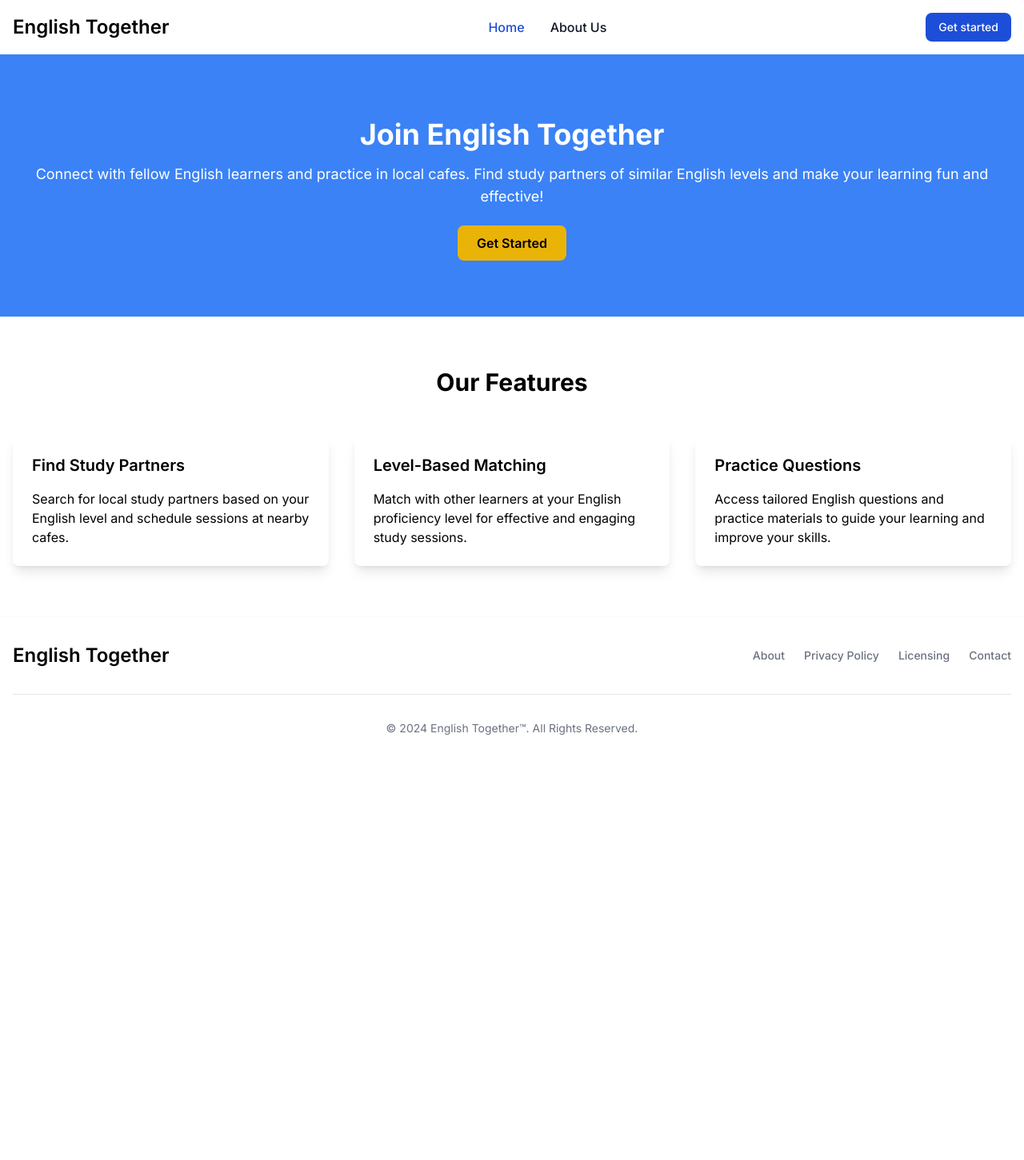
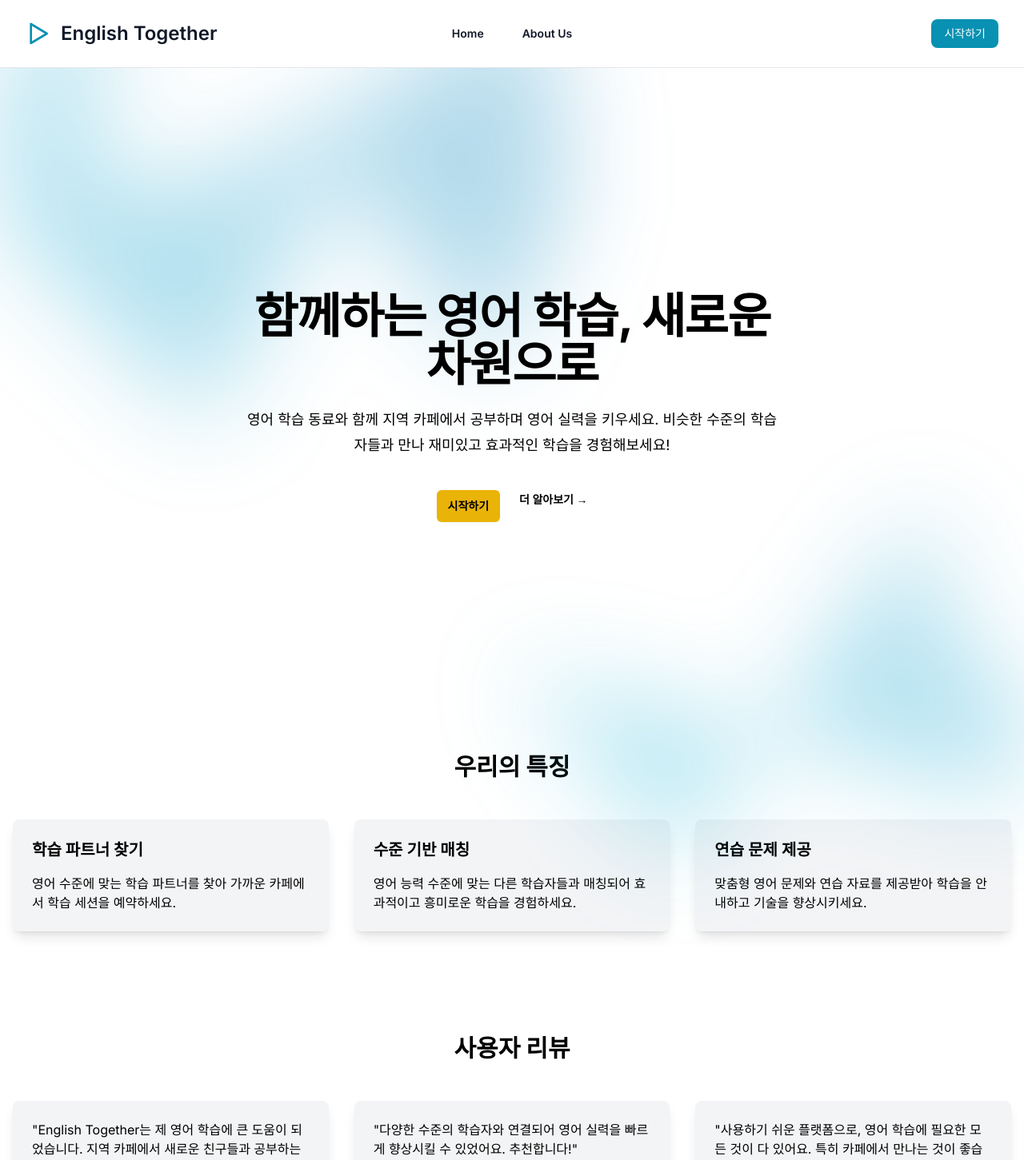
Before and after one commit to together-english/together-english-frontend, a Next.js app: page / in a window 1280 px wide. Shown: the top 1451 px of the page at 80% size. Before the commit the page ends 953 px from the top, so only its background shows below. Built offline with nearby package versions, Linux system fonts and the light colour scheme.

Commit message:
update design

```diff
--- a/app/(with-nav)/(home)/page.tsx
+++ b/app/(with-nav)/(home)/page.tsx
@@ -1,58 +1,130 @@
-import Image from "next/image";
-import "../../../styles/globals.css";
 import Link from "next/link";
 
 export default function Home() {
   return (
     <div>
-      <section className="bg-blue-500 dark:bg-blue-700 text-white py-20">
-        <div className="max-w-screen-xl mx-auto px-4 text-center">
-          <h1 className="text-4xl font-bold mb-4">Join English Together</h1>
-          <p className="text-lg mb-8">
-            Connect with fellow English learners and practice in local cafes.
-            Find study partners of similar English levels and make your learning
-            fun and effective!
-          </p>
-          <Link
-            href="/register"
-            className="bg-yellow-500 text-black py-3 px-6 rounded-lg font-semibold hover:bg-yellow-600"
-          >
-            Get Started
-          </Link>
+      {/* Hero Section */}
+      <section className="relative isolate px-6 pt-14 lg:px-8 bg-white text-black">
+        <div className="inset-0 -z-10 transform-gpu overflow-hidden blur-3xl sm:-top-80 absolute">
+          <div
+            style={{
+              clipPath:
+                "polygon(74.1% 44.1%, 100% 61.6%, 97.5% 26.9%, 85.5% 0.1%, 80.7% 2%, 72.5% 32.5%, 60.2% 62.4%, 52.4% 68.1%, 47.5% 58.3%, 45.2% 34.5%, 27.5% 76.7%, 0.1% 64.9%, 17.9% 100%, 27.6% 76.8%, 76.1% 97.7%, 74.1% 44.1%)",
+            }}
+            className="relative left-[calc(50%-11rem)] aspect-[1155/678] w-[36.125rem] -translate-x-1/2 rotate-[30deg] bg-gradient-to-tr from-[#00b4d8] to-[#0077b6] opacity-30 sm:left-[calc(50%-30rem)] sm:w-[72.1875rem]"
+          />
+        </div>
+        <div className="mx-auto max-w-2xl py-32 sm:py-48 lg:py-56">
+          <div className="text-center">
+            <h1 className="text-4xl font-bold tracking-tight sm:text-6xl">
+              함께하는 영어 학습, 새로운 차원으로
+            </h1>
+            <p className="mt-6 text-lg leading-8">
+              영어 학습 동료와 함께 지역 카페에서 공부하며 영어 실력을 키우세요.
+              비슷한 수준의 학습자들과 만나 재미있고 효과적인 학습을
+              경험해보세요!
+            </p>
+            <div className="mt-10 flex justify-center gap-x-6">
+              <Link
+                href="/register"
+                className="rounded-md bg-yellow-500 px-3.5 py-2.5 text-sm font-semibold text-black shadow-sm hover:bg-yellow-600"
+              >
+                시작하기
+              </Link>
+              <Link
+                href="/about-us"
+                className="text-sm font-semibold leading-6 text-black"
+              >
+                더 알아보기 <span aria-hidden="true">→</span>
+              </Link>
+            </div>
+          </div>
+        </div>
+        <div
+          aria-hidden="true"
+          className="absolute inset-x-0 top-[calc(100%-13rem)] -z-10 transform-gpu overflow-hidden blur-3xl sm:top-[calc(100%-30rem)]"
+        >
+          <div
+            style={{
+              clipPath:
+                "polygon(74.1% 44.1%, 100% 61.6%, 97.5% 26.9%, 85.5% 0.1%, 80.7% 2%, 72.5% 32.5%, 60.2% 62.4%, 52.4% 68.1%, 47.5% 58.3%, 45.2% 34.5%, 27.5% 76.7%, 0.1% 64.9%, 17.9% 100%, 27.6% 76.8%, 76.1% 97.7%, 74.1% 44.1%)",
+            }}
+            className="relative left-[calc(50%+3rem)] aspect-[1155/678] w-[36.125rem] -translate-x-1/2 bg-gradient-to-tr from-[#00b4d8] to-[#0077b6] opacity-30 sm:left-[calc(50%+36rem)] sm:w-[72.1875rem]"
+          />
         </div>
       </section>
 
-      <section className="py-16">
+      {/* Features Section */}
+      <section className="py-16 bg-white">
         <div className="max-w-screen-xl mx-auto px-4">
-          <h2 className="text-3xl font-bold text-center mb-12">Our Features</h2>
+          <h2 className="text-3xl font-bold text-center mb-12 text-black">
+            우리의 특징
+          </h2>
           <div className="grid grid-cols-1 md:grid-cols-3 gap-8">
-            {/* 기능 1 */}
-            <div className="bg-white dark:bg-gray-800 p-6 rounded-lg shadow-lg">
-              <h3 className="text-xl font-semibold mb-4">
-                Find Study Partners
+            {/* Feature 1 */}
+            <div className="bg-gray-100 p-6 rounded-lg shadow-lg">
+              <h3 className="text-xl font-semibold mb-4 text-black">
+                학습 파트너 찾기
               </h3>
               <p>
-                Search for local study partners based on your English level and
-                schedule sessions at nearby cafes.
+                영어 수준에 맞는 학습 파트너를 찾아 가까운 카페에서 학습 세션을
+                예약하세요.
               </p>
             </div>
-            {/* 기능 2 */}
-            <div className="bg-white dark:bg-gray-800 p-6 rounded-lg shadow-lg">
-              <h3 className="text-xl font-semibold mb-4">
-                Level-Based Matching
+            {/* Feature 2 */}
+            <div className="bg-gray-100 p-6 rounded-lg shadow-lg">
+              <h3 className="text-xl font-semibold mb-4 text-black">
+                수준 기반 매칭
               </h3>
               <p>
-                Match with other learners at your English proficiency level for
-                effective and engaging study sessions.
+                영어 능력 수준에 맞는 다른 학습자들과 매칭되어 효과적이고
+                흥미로운 학습을 경험하세요.
               </p>
             </div>
-            {/* 기능 3 */}
-            <div className="bg-white dark:bg-gray-800 p-6 rounded-lg shadow-lg">
-              <h3 className="text-xl font-semibold mb-4">Practice Questions</h3>
+            {/* Feature 3 */}
+            <div className="bg-gray-100 p-6 rounded-lg shadow-lg">
+              <h3 className="text-xl font-semibold mb-4 text-black">
+                연습 문제 제공
+              </h3>
               <p>
-                Access tailored English questions and practice materials to
-                guide your learning and improve your skills.
+                맞춤형 영어 문제와 연습 자료를 제공받아 학습을 안내하고 기술을
+                향상시키세요.
               </p>
+            </div>
+          </div>
+        </div>
+      </section>
+
+      {/* User Reviews Section */}
+      <section className="py-16 bg-white">
+        <div className="max-w-screen-xl mx-auto px-4">
+          <h2 className="text-3xl font-bold text-center mb-12 text-black">
+            사용자 리뷰
+          </h2>
+          <div className="grid grid-cols-1 md:grid-cols-2 lg:grid-cols-3 gap-8">
+            {/* Review 1 */}
+            <div className="bg-gray-100 p-6 rounded-lg shadow-lg">
+              <p className="text-black mb-4">
+                "English Together는 제 영어 학습에 큰 도움이 되었습니다. 지역
+                카페에서 새로운 친구들과 공부하는 것은 정말 재미있어요!"
+              </p>
+              <p className="font-semibold text-black">- 김지민</p>
+            </div>
+            {/* Review 2 */}
+            <div className="bg-gray-100 p-6 rounded-lg shadow-lg">
+              <p className="text-black mb-4">
+                "다양한 수준의 학습자와 연결되어 영어 실력을 빠르게 향상시킬 수
+                있었어요. 추천합니다!"
+              </p>
+              <p className="font-semibold text-black">- 이수영</p>
+            </div>
+            {/* Review 3 */}
+            <div className="bg-gray-100 p-6 rounded-lg shadow-lg">
+              <p className="text-black mb-4">
+                "사용하기 쉬운 플랫폼으로, 영어 학습에 필요한 모든 것이 다
+                있어요. 특히 카페에서 만나는 것이 좋습니다."
+              </p>
+              <p className="font-semibold text-black">- 박민수</p>
             </div>
           </div>
         </div>
--- a/components/layout/footer.tsx
+++ b/components/layout/footer.tsx
@@ -1,43 +1,78 @@
+"use client";
+
 export default function Footer() {
   return (
-    <footer className="bg-white shadow dark:bg-gray-900">
+    <footer className="bg-white shadow-md dark:bg-gray-800">
       <div className="w-full max-w-screen-xl mx-auto p-4 md:py-8">
-        <div className="sm:flex sm:items-center sm:justify-between">
+        <div className="flex flex-col sm:flex-row sm:items-center sm:justify-between">
+          {/* 좌측: 사이트 이름 */}
           <a
             href="/"
             className="flex items-center mb-4 sm:mb-0 space-x-3 rtl:space-x-reverse"
           >
-            <span className="self-center text-2xl font-semibold whitespace-nowrap dark:text-white">
+            <svg
+              className="w-8 h-8 text-cyan-600 dark:text-cyan-400"
+              fill="none"
+              stroke="currentColor"
+              viewBox="0 0 24 24"
+              xmlns="http://www.w3.org/2000/svg"
+            >
+              <path
+                strokeLinecap="round"
+                strokeLinejoin="round"
+                strokeWidth="2"
+                d="M5 3v18l15-9L5 3z"
+              ></path>
+            </svg>
+            <span className="self-center text-2xl font-semibold text-gray-900 dark:text-white">
               English Together
             </span>
           </a>
+
+          {/* 중앙: 링크들 */}
           <ul className="flex flex-wrap items-center mb-6 text-sm font-medium text-gray-500 sm:mb-0 dark:text-gray-400">
             <li>
-              <a href="/about-us" className="hover:underline me-4 md:me-6">
+              <a
+                href="/about-us"
+                className="hover:text-cyan-600 dark:hover:text-cyan-400 me-4 md:me-6"
+              >
                 About
               </a>
             </li>
             <li>
-              <a href="/policy" className="hover:underline me-4 md:me-6">
+              <a
+                href="/policy"
+                className="hover:text-cyan-600 dark:hover:text-cyan-400 me-4 md:me-6"
+              >
                 Privacy Policy
               </a>
             </li>
             <li>
-              <a href="/license" className="hover:underline me-4 md:me-6">
+              <a
+                href="/license"
+                className="hover:text-cyan-600 dark:hover:text-cyan-400 me-4 md:me-6"
+              >
                 Licensing
               </a>
             </li>
             <li>
-              <a href="/contact" className="hover:underline">
+              <a
+                href="/contact"
+                className="hover:text-cyan-600 dark:hover:text-cyan-400"
+              >
                 Contact
               </a>
             </li>
           </ul>
         </div>
-        <hr className="my-6 border-gray-200 sm:mx-auto dark:border-gray-700 lg:my-8" />
+
+        {/* 구분선 */}
+        <hr className="my-6 border-gray-200 dark:border-gray-700 lg:my-8" />
+
+        {/* 저작권 정보 */}
         <span className="block text-sm text-gray-500 sm:text-center dark:text-gray-400">
-          © 2024{" "}
-          <a href="#" className="hover:underline">
+          © {new Date().getFullYear()}{" "}
+          <a href="#" className="hover:text-cyan-600 dark:hover:text-cyan-400">
             English Together™
           </a>
           . All Rights Reserved.
--- a/components/layout/navigation.tsx
+++ b/components/layout/navigation.tsx
@@ -1,21 +1,27 @@
 "use client";
 
-import { useAuth } from "@/contexts";
-import "@/styles/globals.css";
+import { useState } from "react";
+import { Dialog, DialogPanel } from "@headlessui/react";
+import { Bars3Icon, XMarkIcon } from "@heroicons/react/24/outline";
 import Link from "next/link";
 import { usePathname, useRouter } from "next/navigation";
+import { useAuth } from "@/contexts"; // 사용자 인증 상태를 관리하는 훅
+
+const navigation = [
+  { name: "Home", href: "/" },
+  { name: "About Us", href: "/about-us" },
+];
 
 export default function Navigation() {
+  const [mobileMenuOpen, setMobileMenuOpen] = useState(false);
   const path = usePathname();
   const router = useRouter();
   const { loggedUser, logout } = useAuth();
 
-  const getLinkClassName = (linkPath: String) => {
+  const getLinkClassName = (linkPath: string) => {
     const isActive = path === linkPath;
-    return `block py-2 px-3 md:p-0 rounded focus:outline-none ${
-      isActive
-        ? "text-blue-700 dark:text-blue-500"
-        : "text-gray-900 hover:bg-gray-100 md:hover:bg-trasparent md:hover:text-blue-700 md:dark:hover:text-blue-500 dark:text-white dark:hover:bg-gray-700 dark:hover:text-white md:dark:hover:bg-transparent"
+    return `text-gray-900 hover:text-cyan-600 ${
+      isActive ? "text-cyan-600" : ""
     }`;
   };
 
@@ -30,58 +36,148 @@ export default function Navigation() {
   };
 
   return (
-    <nav className="bg-white border-gray-200 dark:bg-gray-900">
-      <div className="max-w-screen-xl flex flex-wrap items-center justify-between mx-auto p-4">
-        <Link
-          href="/"
-          className="flex items-center space-x-3 rtl:space-x-reverse"
+    <header className="bg-white border-b border-gray-200 z-50">
+      <nav
+        aria-label="Global"
+        className="flex items-center justify-between p-6 lg:px-8"
       >
-          <span className="self-center text-2xl font-semibold whitespace-nowrap dark:text-white">
+        <div className="flex lg:flex-1">
+          <a href="/" className="flex items-center">
+            <span className="sr-only">English Together</span>
+            <svg
+              className="w-8 h-8 text-cyan-600"
+              fill="none"
+              stroke="currentColor"
+              viewBox="0 0 24 24"
+              xmlns="http://www.w3.org/2000/svg"
+            >
+              <path
+                strokeLinecap="round"
+                strokeLinejoin="round"
+                strokeWidth="2"
+                d="M5 3v18l15-9L5 3z"
+              ></path>
+            </svg>
+            <span className="text-2xl font-semibold text-gray-900 ml-3">
               English Together
             </span>
+          </a>
+        </div>
+        <div className="hidden lg:flex lg:gap-x-12">
+          {navigation.map((item) => (
+            <Link
+              key={item.name}
+              href={item.href}
+              className={`text-sm font-semibold ${getLinkClassName(item.href)}`} // font-semibold로 변경
+              aria-current={path === item.href ? "page" : undefined}
+            >
+              {item.name}
             </Link>
-        <div className="flex md:order-2 md:space-x-3 rtl:space-x-reverse">
-          {!loggedUser && (
+          ))}
+        </div>
+        <div className="hidden lg:flex lg:flex-1 lg:justify-end">
+          {!loggedUser ? (
             <button
               type="button"
               onClick={handleGetStartedClick}
-              className="text-white bg-blue-700 hover:bg-blue-800 focus:ring-4 focus:outline-none focus:ring-blue-300 font-medium rounded-lg text-sm px-4 py-2 text-center dark:bg-blue-600 dark:hover:bg-blue-700 dark:focus:ring-blue-800"
+              className="text-white bg-cyan-600 hover:bg-cyan-700 focus:outline-none focus:ring-4 focus:ring-cyan-300 font-medium rounded-lg text-sm px-4 py-2"
             >
-              Get started
+              시작하기
             </button>
-          )}
-          {loggedUser && (
+          ) : (
             <button
               type="button"
               onClick={onClickLogOut}
-              className="text-white scroll-m-3 bg-cyan-700 hover:bg-cyan-800 focus:ring-4 focus:outline-none focus:ring-cyan-300 font-medium rounded-lg text-sm px-4 py-2 text-center dark:bg-cyan-600 dark:hover:bg-cyan-700 dark:focus:ring-cyan-800"
+              className="text-white bg-red-600 hover:bg-red-700 focus:outline-none focus:ring-4 focus:ring-red-300 font-medium rounded-lg text-sm px-4 py-2"
             >
-              Log Out
+              로그아웃
             </button>
           )}
         </div>
-        <div
-          className="items-center justify-between hidden w-full md:flex md:w-auto md:order-1"
-          id="navbar-cta"
+        <div className="lg:hidden flex items-center">
+          <button
+            type="button"
+            onClick={() => setMobileMenuOpen(true)}
+            className="-m-2.5 inline-flex items-center justify-center p-2.5 text-gray-700"
           >
-          <ul className="flex flex-col font-medium p-4 md:p-0 mt-4 border border-gray-100 rounded-lg bg-gray-50 md:space-x-8 rtl:space-x-reverse md:flex-row md:mt-0 md:border-0 md:bg-white dark:bg-gray-800 md:dark:bg-gray-900 dark:border-gray-700">
-            <li>
+            <span className="sr-only">메뉴 열기</span>
+            <Bars3Icon className="h-6 w-6" />
+          </button>
+        </div>
+      </nav>
+
+      <Dialog
+        open={mobileMenuOpen}
+        onClose={() => setMobileMenuOpen(false)}
+        className="lg:hidden"
+      >
+        <DialogPanel className="fixed inset-0 z-50 bg-white p-6 sm:max-w-sm sm:ring-1 sm:ring-gray-900/10">
+          <div className="flex items-center justify-between">
+            <a href="/" className="flex items-center">
+              <span className="sr-only">English Together</span>
+              <svg
+                className="w-8 h-8 text-cyan-600"
+                fill="none"
+                stroke="currentColor"
+                viewBox="0 0 24 24"
+                xmlns="http://www.w3.org/2000/svg"
+              >
+                <path
+                  strokeLinecap="round"
+                  strokeLinejoin="round"
+                  strokeWidth="2"
+                  d="M5 3v18l15-9L5 3z"
+                ></path>
+              </svg>
+              <span className="text-2xl font-semibold text-gray-900 ml-3">
+                English Together
+              </span>
+            </a>
+            <button
+              type="button"
+              onClick={() => setMobileMenuOpen(false)}
+              className="-m-2.5 p-2.5 text-gray-700"
+            >
+              <span className="sr-only">메뉴 닫기</span>
+              <XMarkIcon className="h-6 w-6" />
+            </button>
+          </div>
+          <div className="mt-6">
+            <div className="space-y-2">
+              {navigation.map((item) => (
                 <Link
-                href="/"
-                className={getLinkClassName("/")}
-                aria-current="page"
+                  key={item.name}
+                  href={item.href}
+                  className={`-mx-3 block rounded-lg px-3 py-2 text-base font-semibold text-gray-900 hover:bg-gray-50 ${
+                    path === item.href ? "bg-gray-100" : ""
+                  }`}
                 >
-                Home
+                  {item.name}
                 </Link>
-            </li>
-            <li>
-              <Link href="/about-us" className={getLinkClassName("/about-us")}>
-                About Us
-              </Link>
-            </li>
-          </ul>
+              ))}
+            </div>
+            <div className="mt-6">
+              {!loggedUser ? (
+                <button
+                  type="button"
+                  onClick={handleGetStartedClick}
+                  className="block w-full text-center bg-cyan-600 text-white rounded-lg px-3 py-2 text-base font-semibold hover:bg-cyan-700"
+                >
+                  시작하기
+                </button>
+              ) : (
+                <button
+                  type="button"
+                  onClick={onClickLogOut}
+                  className="block w-full text-center bg-red-600 text-white rounded-lg px-3 py-2 text-base font-semibold hover:bg-red-700"
+                >
+                  로그아웃
+                </button>
+              )}
             </div>
           </div>
-    </nav>
+        </DialogPanel>
+      </Dialog>
+    </header>
   );
 }
--- a/package.json
+++ b/package.json
@@ -10,6 +10,8 @@
   },
   "dependencies": {
     "@fontsource/material-icons": "^5.0.18",
+    "@headlessui/react": "^2.1.2",
+    "@heroicons/react": "^2.1.5",
     "@reduxjs/toolkit": "^2.2.7",
     "chance": "^1.1.12",
     "luxon": "^3.4.4",
```
Also changed, not shown: store/index.ts (added), store/rootReducer.ts (added), store/useStore.ts (added), 1 other file (tests, documents, lock files or other folders). Lines whose indentation alone changed are shown as unchanged.
